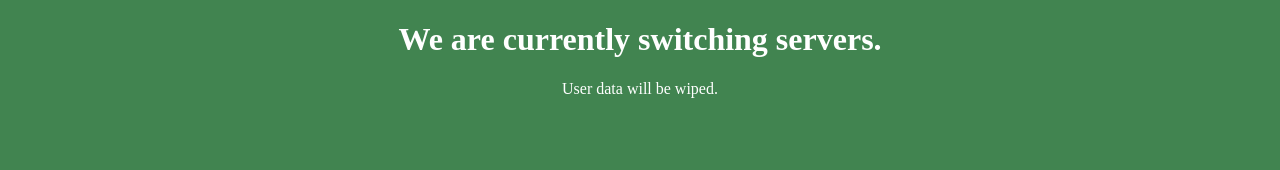
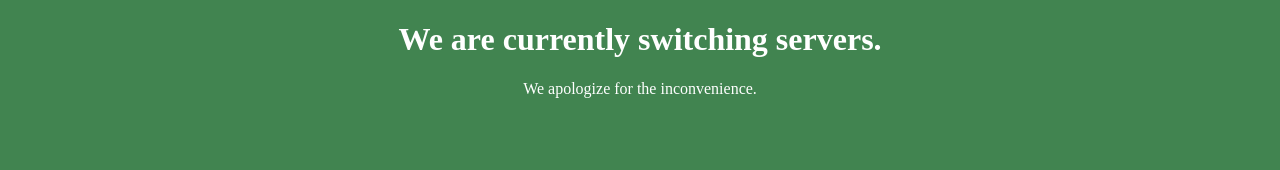
Before and after one commit to lexiolvsu/if-you-see-this-no-you-dont, a plain HTML site: page index.html in a window 1280 px wide. Shown: the top 170 px of the page. Drawn offline with Linux system fonts and the light colour scheme.

Commit message:
Update index.html

```diff
--- a/index.html
+++ b/index.html
@@ -6,7 +6,7 @@
 <body style="background: #418450; color: #fff;">
 <center>
 <h1>We are currently switching servers.</h1>
-<p>User data will be wiped. </p><div style="position: fixed; bottom: 0; width: 100%;"><hr style="color: #418450;">
+<p>We apologize for the inconvenience. </p><div style="position: fixed; bottom: 0; width: 100%;"><hr style="color: #418450;">
 <img src="https://x0.at/SWK8.png"><br>
 <small>© 2023 <a href="https://lexio.buzz" style="color: white;">lexio.buzz</small></div>
 </center>
```
